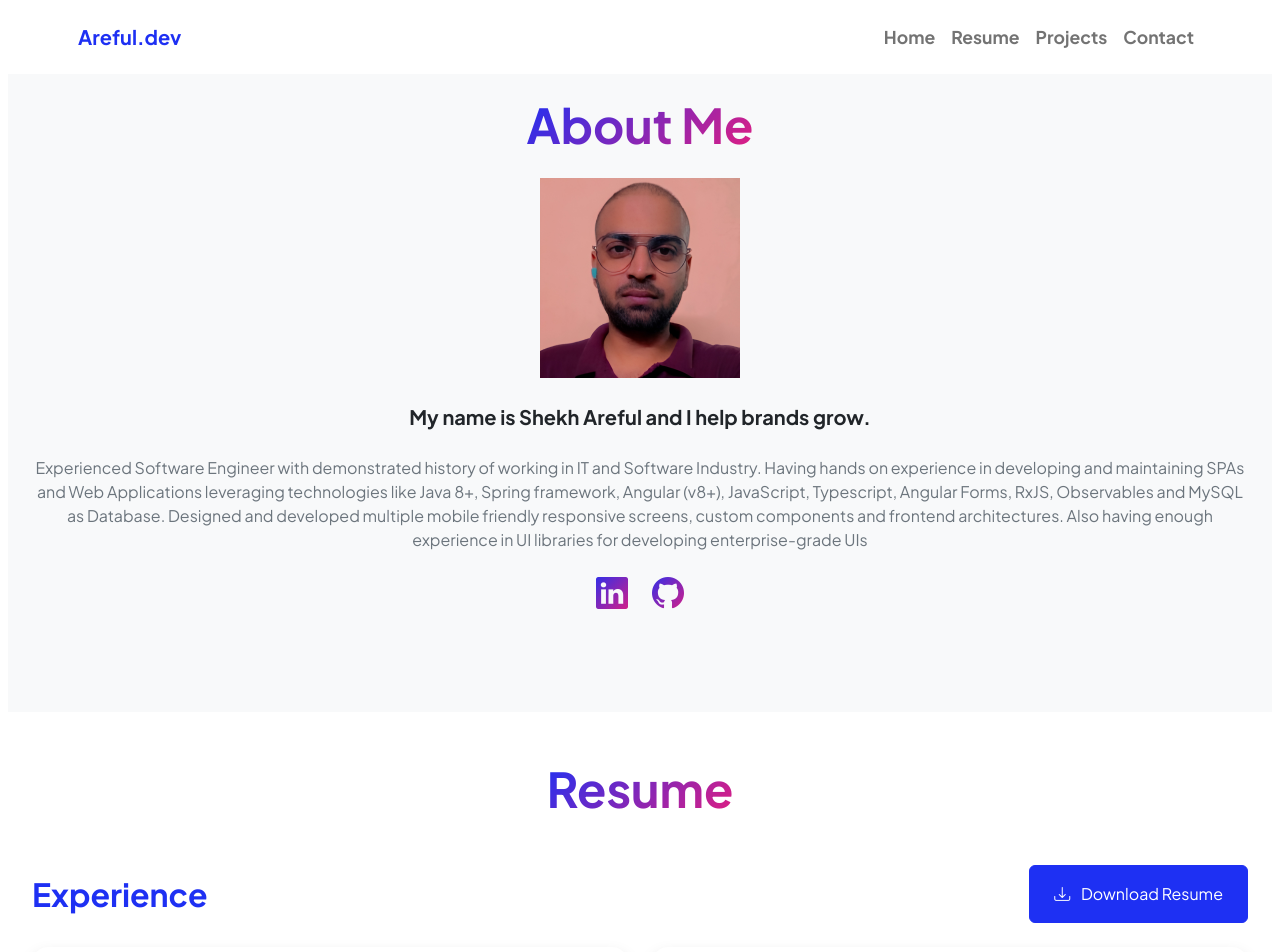
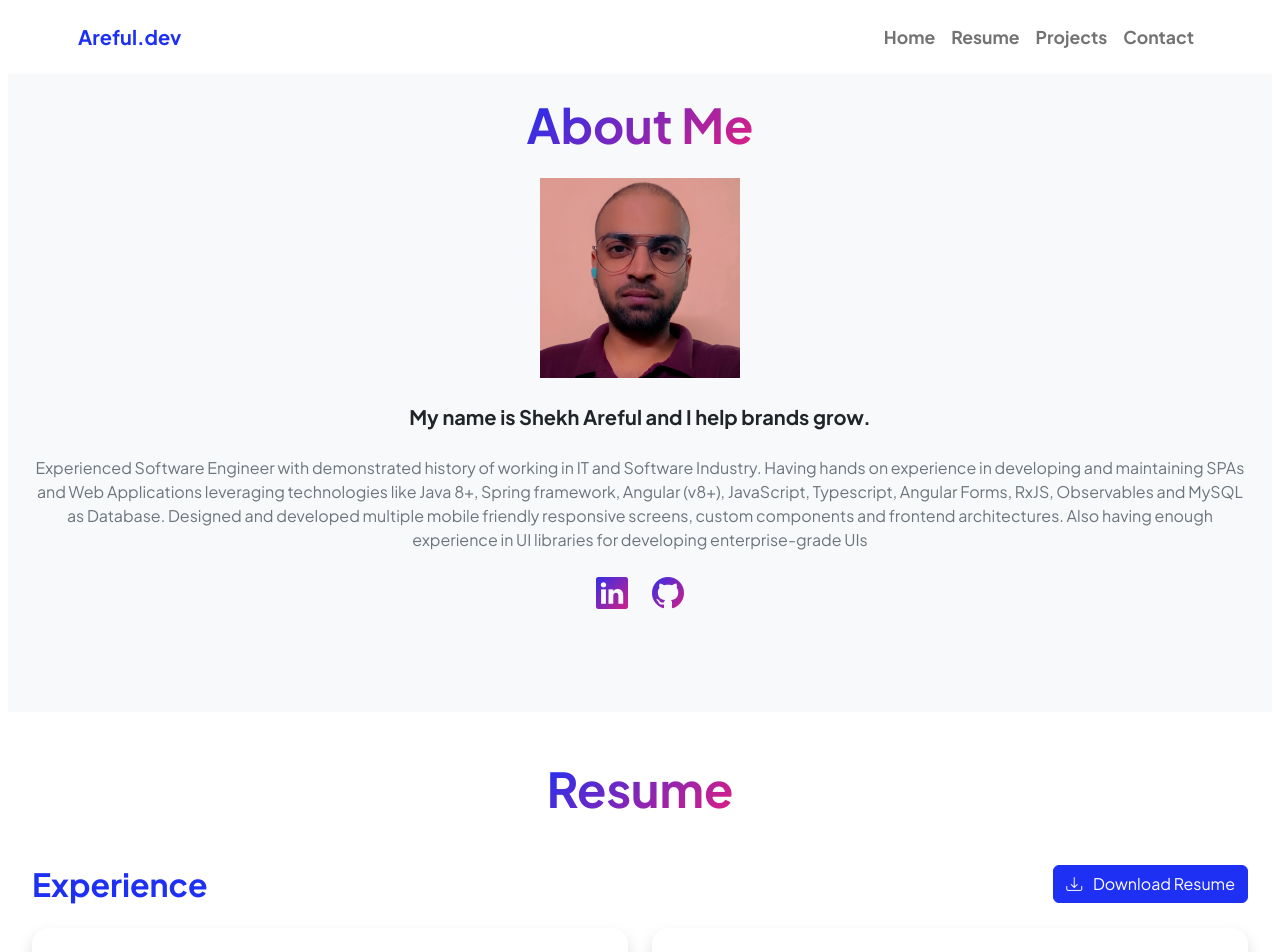
Before and after one commit to Shekh15/portfolio, an Angular app: page / in a window 1280 px wide. Shown: the top 952 px of the page. Built offline with nearby package versions, Linux system fonts and the light colour scheme.

Commit message:
button margin changed

```diff
--- a/src/app/components/resume/resume.component.html
+++ b/src/app/components/resume/resume.component.html
@@ -11,7 +11,7 @@
                     <h2 class="text-primary fw-bolder mb-0">Experience</h2>
                     <!-- Download resume button-->
                     <!-- Note: Set the link href target to a PDF file within your project-->
-                    <button class="btn btn-primary px-4 py-3" (click)="downloadResume()">
+                    <button class="btn btn-primary" (click)="downloadResume()">
                         <div class="d-inline-block bi bi-download me-2"></div>
                         Download Resume
                     </button>
```
